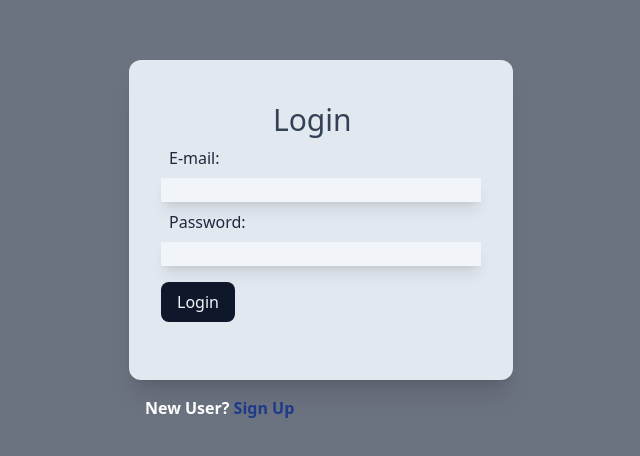
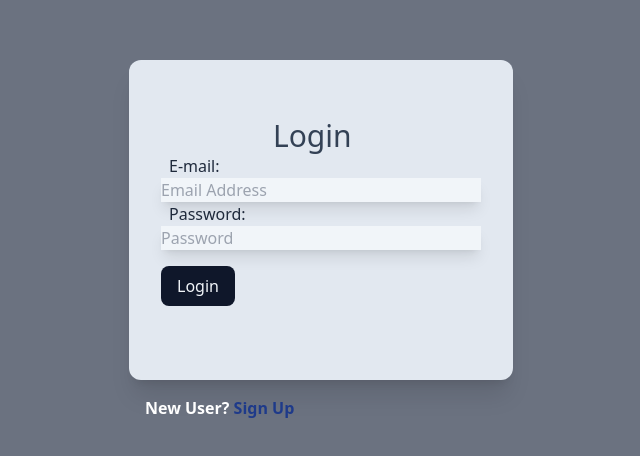
Before and after one commit to pranavvraja/react-login, a React (Vite) app: page / in a window 1280 px wide. Shown: the part 152-608 px from the top of the page, without its empty margins (319-959 px from the left). Built offline with nearby package versions, Linux system fonts and the light colour scheme.

Commit message:
firebase login and signup working

```diff
--- a/src/components/login.jsx
+++ b/src/components/login.jsx
@@ -1,29 +1,68 @@
 import React, { useState } from "react";
 import { NavLink, useNavigate } from "react-router-dom";
+import { signInWithEmailAndPassword } from "firebase/auth";
+import { auth } from "../firebase";
 
-// import signup from "./signup";
+const login = () => {
+  const navigate = useNavigate();
+  const [email, setEmail] = useState("");
+  const [password, setPassword] = useState("");
 
-function login() {
+  const onLogin = async (e) => {
+    e.preventDefault();
+    signInWithEmailAndPassword(auth, email, password)
+      .then((userCredential) => {
+        const user = userCredential.user;
+        navigate("/welcome");
+        console.log(user);
+      })
+      .catch((error) => {
+        const errorCode = error.code;
+        const errorMessage = error.message;
+        console.log(errorCode, errorMessage);
+      });
+  };
+
+  // function login() {
   return (
     <>
+      <main>
         <div className="w-96 p-8 text-1xl justify-center flex flex-col items-start bg-slate-200 border-spacing-3 h-80 rounded-xl shadow-xl ">
           <h1 className="text-3xl text-slate-700 items-center px-28">Login</h1>
-
-        <label className="text-slate-800 p-2">E-mail:</label>
+          <form>
+            <label htmlFor="email" className="text-slate-800 p-2">
+              E-mail:
+            </label>
             <input
               className="w-full bg-slate-100 shadow-lg text-slate-900"
-          type="text"
+              type="email"
+              id="email"
+              name="email"
+              required
+              placeholder="Email Address"
+              onChange={(e) => setEmail(e.target.value)}
             ></input>
-        <label className="text-slate-800 p-2">Password:</label>
+
+            <label htmlFor="password" className="text-slate-800 p-2">
+              Password:
+            </label>
             <input
               className="w-full bg-slate-100 shadow-lg text-slate-900"
               type="password"
+              name="password"
+              id="password"
+              required
+              placeholder="Password"
+              onChange={(e) => setPassword(e.target.value)}
             ></input>
-        <input
+
+            <button
               className="text-1xl text-slate-100 bg-slate-900 rounded-lg px-4 py-2 my-4"
-          type="submit"
-          value={"Login"}
-        ></input>
+              onClick={onLogin}
+            >
+              Login
+            </button>
+          </form>
         </div>
         <div className="p-4 text-white font-semibold">
           <p>
@@ -33,8 +72,9 @@ function login() {
             </a>
           </p>
         </div>
+      </main>
     </>
   );
-}
+};
 
 export default login;
--- a/src/components/signup.jsx
+++ b/src/components/signup.jsx
@@ -22,6 +22,8 @@ const signup = () => {
         const errorCode = error.code;
         const errorMessage = error.message;
         console.log(errorCode, errorMessage);
+        console.log(errorCode);
+        window.alert(errorMessage);
       });
   };
 
--- a/src/components/welcome.jsx
+++ b/src/components/welcome.jsx
@@ -1,8 +1,53 @@
+import { onAuthStateChanged } from "firebase/auth";
+import { useEffect } from "react";
+import { auth } from "../firebase";
+import { signOut } from "firebase/auth";
+import { Navigate, useNavigate } from "react-router-dom";
+
 const welcome = () => {
+  const navigate = useNavigate();
+  // const email = user.email;
+  useEffect(() => {
+    onAuthStateChanged(auth, (user) => {
+      if (user) {
+        const uid = user.uid;
+        const email = user.email;
+        const name = user.displayName;
+        console.log(uid);
+        console.log(email);
+        console.log(name);
+      } else {
+        console.log("No user is signed in.");
+        navigate("/");
+      }
+    });
+  }, []);
+
+  const logout = () => {
+    signOut(auth)
+      .then(() => {
+        console.log("User signed out");
+        navigate("/");
+      })
+      .catch((error) => {
+        console.log(error);
+      });
+  };
+
   return (
-    <div className="w-96 h-auto p-10 text-1xl justify-center flex flex-col items-start bg-slate-200 border-spacing-3 rounded-xl shadow-xl ">
-      <h1 className="text-slate-700 items-center">Welcome, Name</h1>
-    </div>
+    <>
+      <div className="w-96 h-auto p-10 text-1xl justify-center flex flex-col items-start bg-slate-200 border-spacing-3 rounded-xl shadow-xl ">
+        <h1 className="text-slate-700 items-center">Welcome, </h1>
+
+        <p>{}</p>
+        <button
+          onClick={logout}
+          className="text-1xl text-slate-100 bg-slate-900 rounded-lg px-4 py-2 my-4"
+        >
+          Logout
+        </button>
+      </div>
+    </>
   );
 };
 
```
Lines whose indentation alone changed are shown as unchanged.
